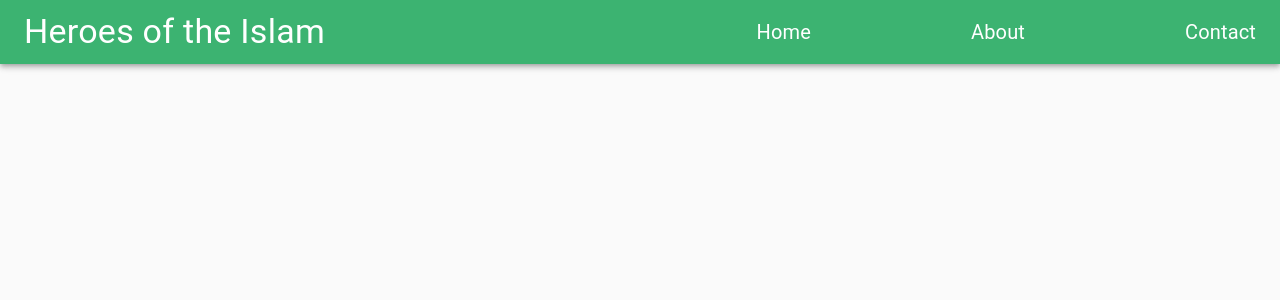
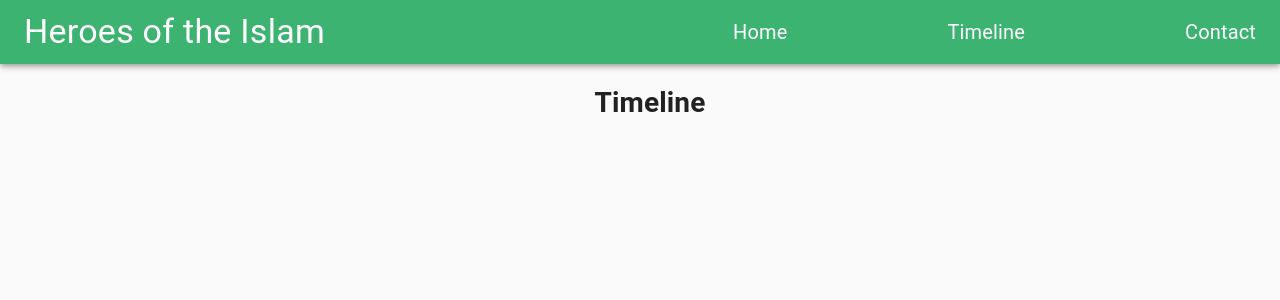
Before and after one commit to masuddr/Islamic_Scholar_Timeline, a React (Create React App) app in the folder timeline/: page /timeline in a window 1280 px wide. Shown: the top 300 px of the page. Built offline with nearby package versions, Linux system fonts and the light colour scheme.

Commit message:
navigation fix
Co-Authored-By: Ahmeddzz <81853174+Ahmeddzz@users.noreply.github.com>

```diff
--- a/timeline/src/App.js
+++ b/timeline/src/App.js
@@ -2,7 +2,7 @@
 import './App.css';
 import Header from './components/Header';
 import Home from './components/Home';
-import About from './components/About';
+import Timeline from './components/Timeline';
 import Contact from './components/Contact';
 import {
   BrowserRouter as Router,
@@ -17,7 +17,7 @@ function App() {
     <Header/>
     <Switch>
         <Route exact path="/" component={Home} />
-        <Route path="/about" component={About} />
+        <Route path="/timeline" component={Timeline} />
         <Route path="/contact" component={Contact} />
       </Switch>
  </Router>
--- a/timeline/src/components/Header.js
+++ b/timeline/src/components/Header.js
@@ -47,8 +47,8 @@ function Header() {
           <Link to="/" className={classes.link}>
             Home
           </Link>
-          <Link to="/about" className={classes.link}>
-            About
+          <Link to="/timeline" className={classes.link}>
+            Timeline
           </Link>
           <Link to="/contact" className={classes.link}>
             Contact
--- a/timeline/src/components/About.js
+++ b/timeline/src/components/Timeline.js
@@ -1,11 +1,11 @@
 import React from 'react';
 
-function About() {
+function Timeline() {
     return (
         <div className="content">
-            <h1>About</h1>
+            <h1>Timeline</h1>
         </div>
     )
 }
 
-export default About;
+export default Timeline;
```
